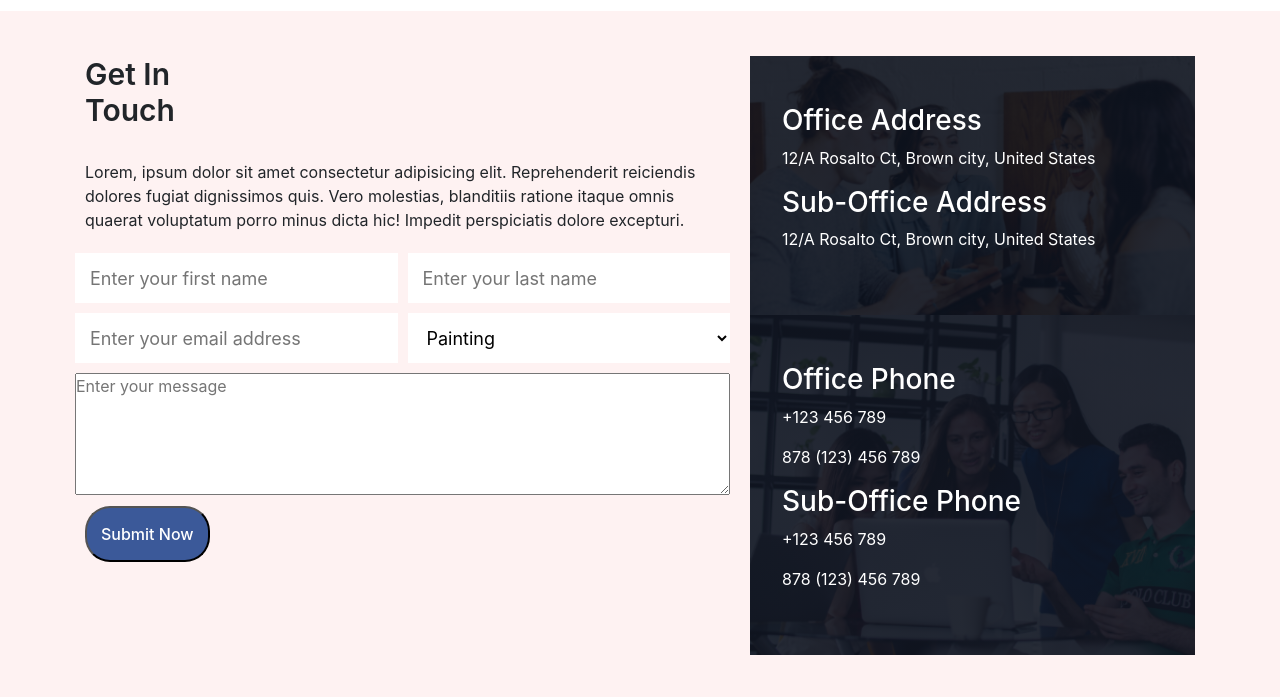
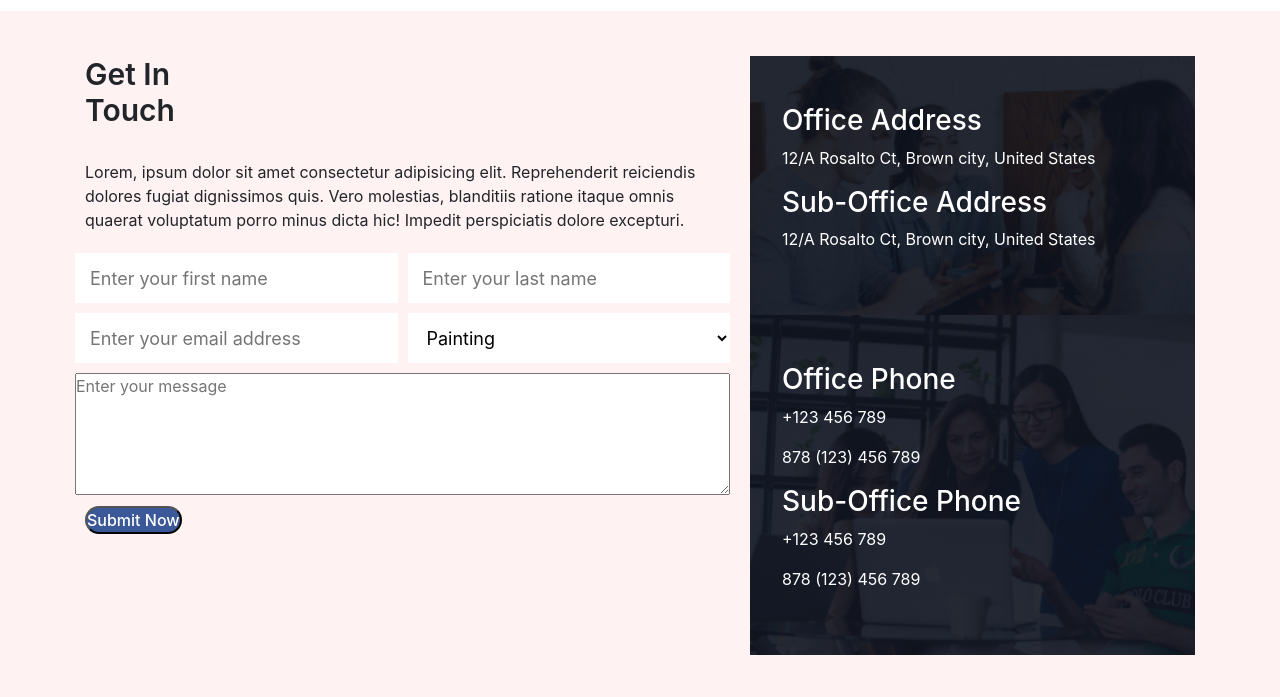
Before and after one commit to AngelaNnaka/Art-Rhyme, a plain HTML site: page index.html in a window 1280 px wide. Shown: the part 4189-4886 px from the top of the page. Drawn offline with nearby package versions, Linux system fonts and the light colour scheme.

Commit message:
Art-Rhyme

```diff
--- a/css/index.css
+++ b/css/index.css
@@ -399,7 +399,7 @@ body {
 
 .submit-now {
 position: absolute;
-padding: 14px;
+padding-button: 14px;
 background-color: #3B5999;
 color: #fff;
 border-radius: 25px;
@@ -445,6 +445,7 @@ background-color: #fff;
 }
 @media screen and (max-width:600px){
     .contact-connect{
+        display: none;
         visibility: hidden;
     }
 }
```
